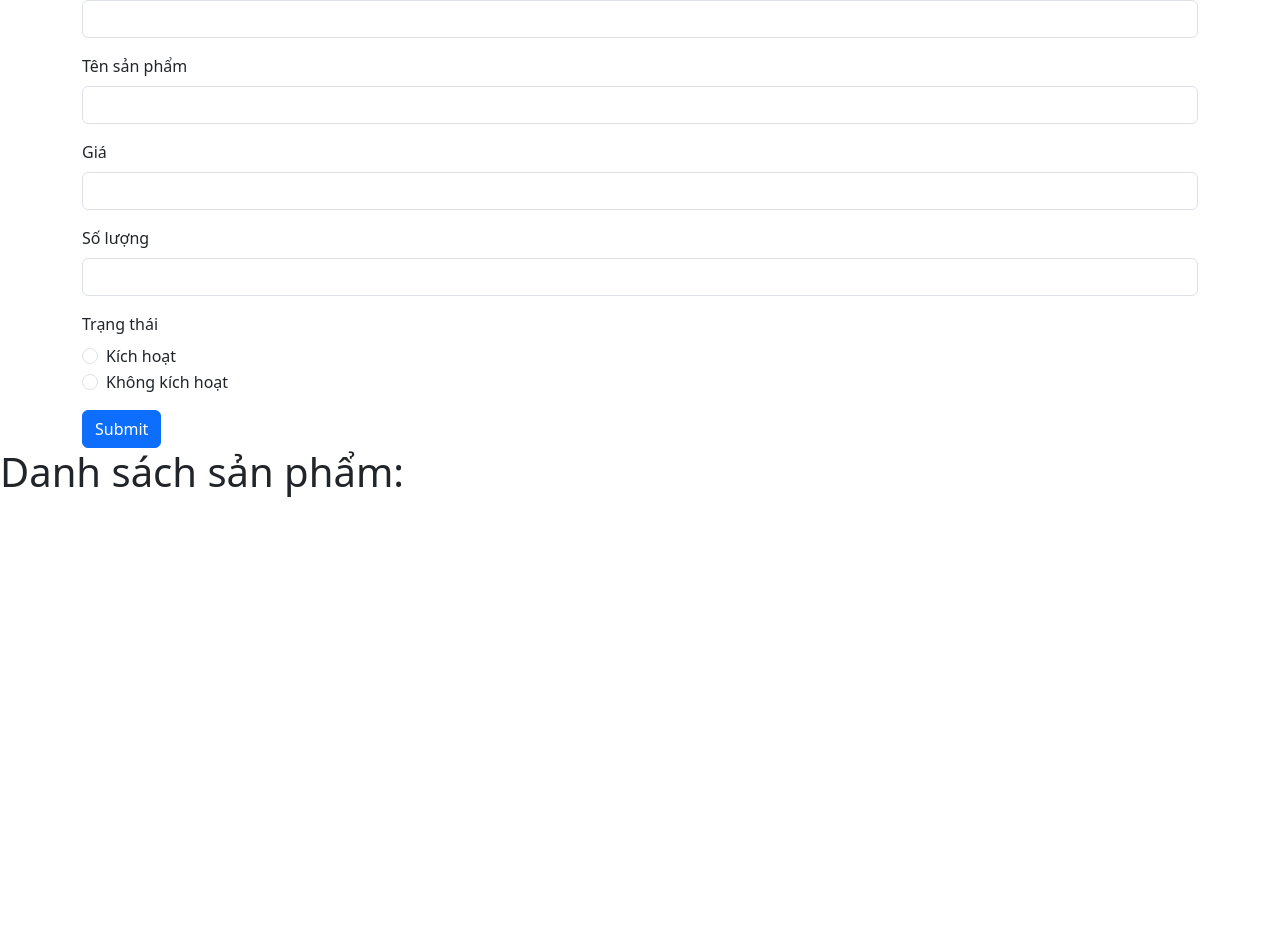
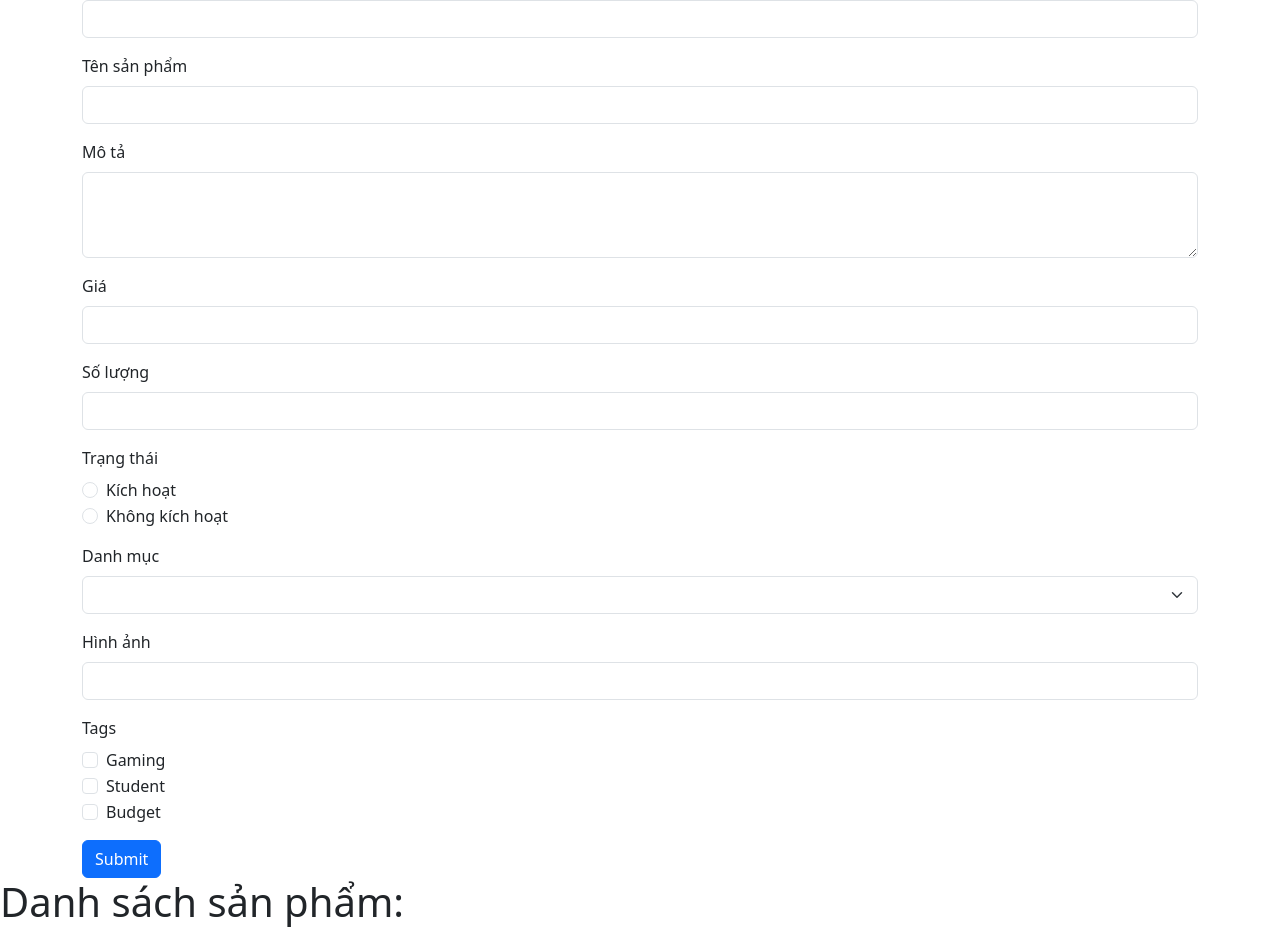
Before and after one commit to chinhpd5/WEB2072, a Vue app in the folder web2072_02/: page / in a window 1280 px wide. Shown: the part 212-1146 px from the top of the page. Before the commit the page ends 800 px from the top, so only its background shows below. Built offline with nearby package versions, Linux system fonts and the light colour scheme.

Commit message:
form 2 và bài tập

```diff
--- a/web2072_02/src/App.vue
+++ b/web2072_02/src/App.vue
@@ -33,14 +33,19 @@
     message.value = text.value
   }
 
-  const product = ref({})
+  const product = ref({
+    tags: []
+  })
+
   const handleSubmit = () =>{
     // console.log("submit!!!");
     console.log(product.value);
 
   }
-
-
+  // thêm product vào mảng product khi submit form (rating,inStock,featured,.. tạo giá trị mặc định)
+  // trước khi thêm mới kiểm tra id đã tồn tại hay chưa (nếu đã tồn tại -> thông báo, yêu cầu người thay đổi id khác)
+  // tại mỗi dòng: Thêm nút xóa
+  // thực hiện chức xóa khi click vào nút xóa
 </script>
 
 <template>
@@ -69,12 +74,17 @@
 
         <div class="mb-3">
           <label for="id" class="form-label">ID</label>
-          <input type="text" class="form-control" id="id" v-model="product.id" >
+          <input type="number" class="form-control" id="id" v-model="product.id" >
         </div>
 
         <div class="mb-3">
           <label for="name" class="form-label">Tên sản phẩm</label>
           <input type="text" class="form-control" id="name" v-model="product.name" >
+        </div>
+
+        <div class="mb-3">
+          <label for="descripton" class="form-label">Mô tả</label>
+          <textarea class="form-control" id="descripton" rows="3" v-model="product.description"></textarea>
         </div>
 
         <div class="mb-3">
@@ -105,6 +115,42 @@
 
         </div>
 
+        <div class="mb-3">
+          <label for="" class="form-label">Danh mục</label>
+          <select class="form-select" v-model="product.category">
+            <option value="laptop">Laptop</option>
+            <option value="mobile">Điện thoại</option>
+            <option value="tablet">Máy tính bảng</option>
+          </select>
+        </div>
+
+        <div class="mb-3">
+          <label for="image" class="form-label">Hình ảnh</label>
+          <input type="text" class="form-control" id="image" v-model="product.image" >
+        </div>
+
+        <div class="mb-3">
+          <label for="" class="form-label">Tags</label>
+          <div class="form-check">
+            <input class="form-check-input" type="checkbox" v-model="product.tags" value="gaming" id="gaming">
+            <label class="form-check-label" for="gaming">
+              Gaming
+            </label>
+          </div>
+          <div class="form-check">
+            <input class="form-check-input" type="checkbox" v-model="product.tags" value="student" id="student">
+            <label class="form-check-label" for="student">
+              Student
+            </label>
+          </div>
+           <div class="form-check">
+            <input class="form-check-input" type="checkbox" v-model="product.tags" value="budget" id="budget">
+            <label class="form-check-label" for="budget">
+              Budget
+            </label>
+          </div>
+        </div>
+
         <button type="submit" class="btn btn-primary">Submit</button>
       </form>
     </div>
```
